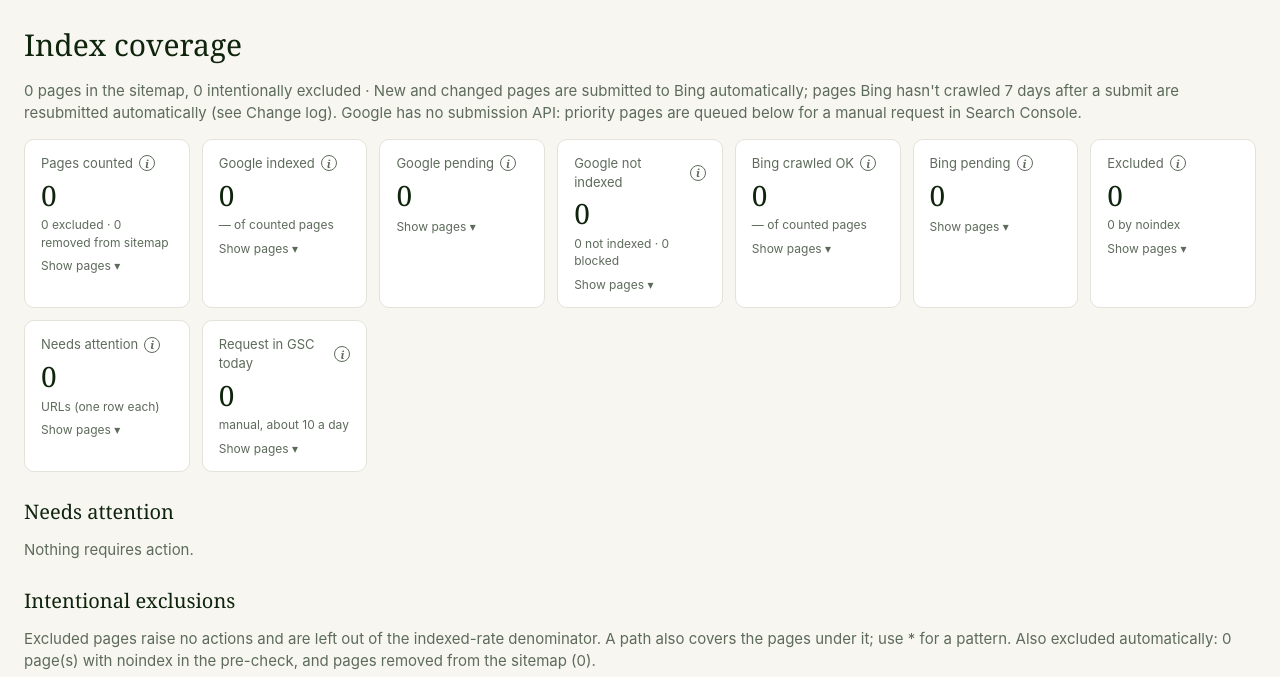
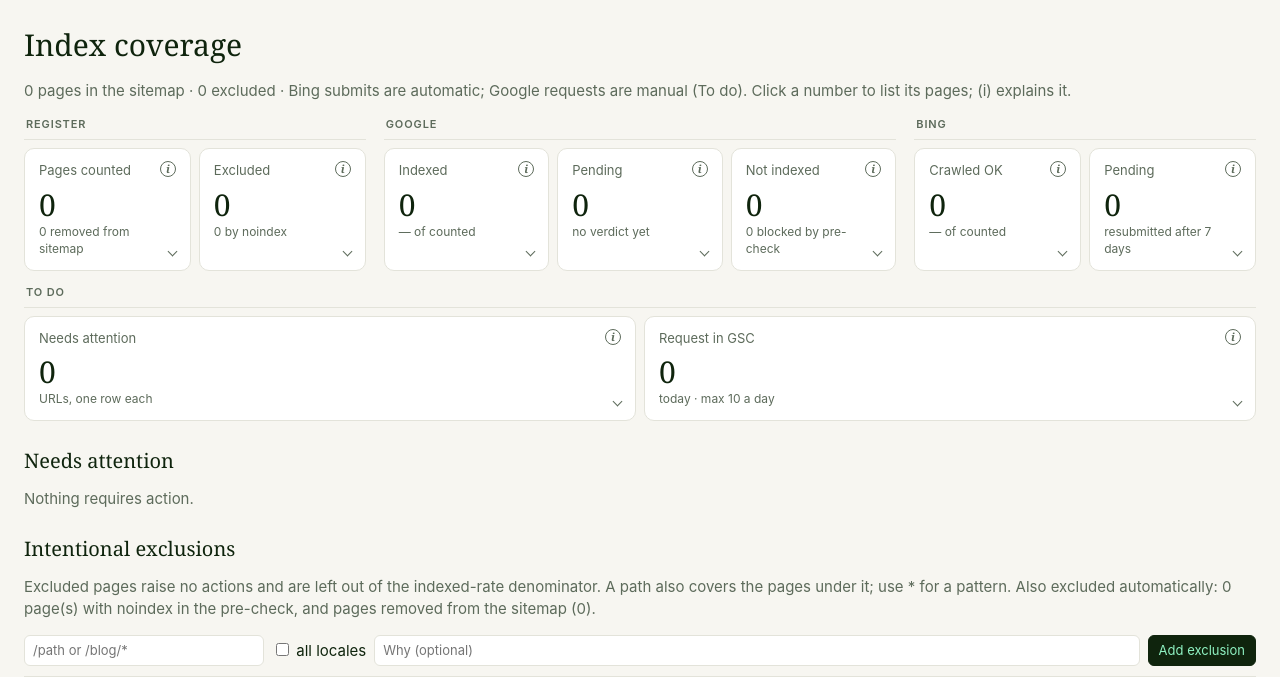
Before and after one commit to KohnDaniel/corvenia-search-monitor, a FastAPI app: page /coverage in a window 1280 px wide. Shown: the part 62-739 px from the top of the page. Run offline with FastAPI, Linux system fonts and the light colour scheme.

Commit message:
Index coverage: grouped tile redesign; versioned static URLs fix stale CSS after deploys
- Static CSS/JS links carry a content hash (?v=...), so browsers never mix new HTML with a
  cached old stylesheet (the cause of tooltip text showing inline after the last deploy).
- (i) text lives in data-tip and renders via CSS ::after; it cannot appear as page text, and
  an open tooltip no longer blocks clicks on the tile below.
- Tiles grouped as Register / Google / Bing / To do, tone colours on the numbers, chevron
  instead of "Show pages", wider tooltips, one-line intro.

Co-Authored-By: Claude Opus 5.5 <noreply@anthropic.com>

```diff
--- a/app/main.py
+++ b/app/main.py
@@ -9,6 +9,7 @@ actions (changes rows). Locally the user is "local-dev".
 
 from __future__ import annotations
 
+import hashlib
 import os
 from datetime import datetime, timezone
 from pathlib import Path
@@ -28,7 +29,9 @@ HERE = Path(__file__).parent
 app = FastAPI(title="Corvenia Marketing Control", docs_url=None, redoc_url=None)
 app.mount("/static", StaticFiles(directory=HERE / "static"), name="static")
 templates = Jinja2Templates(directory=HERE / "templates")
-templates.env.globals.update(charts=charts)
+# Static URLs carry a hash of the files, so a deploy never runs new HTML against a cached old CSS/JS.
+STATIC_VERSION = hashlib.sha1(b"".join((HERE / "static" / f).read_bytes() for f in ("app.css", "app.js"))).hexdigest()[:10]
+templates.env.globals.update(charts=charts, static_version=STATIC_VERSION)
 templates.env.filters["num"] = lambda v: "—" if v is None else f"{v:,.0f}".replace(",", " ")
 templates.env.filters["pct"] = lambda v: "—" if v is None else f"{v * 100:.1f} %"
 templates.env.filters["delta"] = lambda v: "" if v is None else f"{'+' if v >= 0 else ''}{v:.0f} %"
--- a/app/static/app.css
+++ b/app/static/app.css
@@ -125,19 +125,41 @@ form.excl input[name=note] { flex: 1; min-width: 200px; }
 form.excl input[type=text], form.excl input:not([type]) { font: inherit; font-size: 13px; padding: 5px 8px; border: 1px solid var(--line); border-radius: 6px; }
 button.link { background: transparent; color: var(--muted); border-color: var(--line); }
 
-/* Clickable tiles with (i) explanations, and the drill-down under them. */
-.tile.click { cursor: pointer; position: relative; transition: border-color .15s, box-shadow .15s; }
-.tile.click:hover, .tile.click:focus-visible { border-color: var(--forest); outline: none; }
-.tile.click.on { border-color: var(--forest); box-shadow: inset 0 -3px 0 var(--forest); }
-.tile .more { font-size: 12px; color: var(--muted); margin-top: 6px; }
-.tile.on .more { color: var(--forest); font-weight: 500; }
-.tile .label { display: flex; align-items: center; gap: 6px; }
+/* Index coverage tiles: labelled groups, tone on the number, chevron opens the drill-down. */
+.tilegroups { display: flex; flex-wrap: wrap; gap: 14px 18px; }
+.tgroup { flex: var(--n) 1 calc(var(--n) * 150px); min-width: 0; }
+.tgroup-h { font-size: 11px; font-weight: 600; letter-spacing: .08em; text-transform: uppercase; color: var(--muted);
+  padding: 0 2px 6px; border-bottom: 1px solid var(--line); margin-bottom: 8px; }
+.tgroup-tiles { display: grid; grid-template-columns: repeat(var(--n), minmax(0, 1fr)); gap: 8px; }
+.tilegroups .tile { position: relative; min-height: 0; height: 100%; padding: 12px 14px; display: flex; flex-direction: column; }
+.tilegroups .tile .label { display: flex; align-items: flex-start; justify-content: space-between; gap: 6px; font-size: 13px; color: var(--muted); }
+.tilegroups .tile .value { font: 500 30px/1.1 var(--serif); margin: 8px 0 2px; font-variant-numeric: tabular-nums; }
+.tilegroups .tile .sub { font-size: 12px; color: var(--muted); min-height: 1.45em; padding-right: 18px; }
+.tile.good .value { color: #1d7a4f; }
+.tile.warn .value { color: #8a6a00; }
+.tile.bad .value { color: var(--flame); }
+.tile.act { box-shadow: inset 3px 0 0 var(--mint); }
+.tile.quiet .value { color: var(--muted); }
+.tile.click { cursor: pointer; transition: border-color .15s, box-shadow .15s; }
+.tile.click:hover { border-color: #b9c4b5; }
+.tile.click:focus-visible { outline: 2px solid var(--forest); outline-offset: 2px; }
+.tile.click.on { border-color: var(--forest); box-shadow: 0 0 0 1px var(--forest); }
+.tile .chev { position: absolute; right: 14px; bottom: 15px; width: 7px; height: 7px; border-right: 1.5px solid var(--muted);
+  border-bottom: 1.5px solid var(--muted); transform: rotate(45deg); transition: transform .15s; }
+.tile.click:hover .chev { border-color: var(--forest); }
+.tile.on .chev { transform: rotate(-135deg); bottom: 11px; border-color: var(--forest); }
+@media (max-width: 640px) {
+  .tgroup { flex-basis: 100%; }
+  .tgroup-tiles { grid-template-columns: repeat(2, minmax(0, 1fr)); }
+}
 .info { position: static; display: inline-flex; align-items: center; justify-content: center; width: 16px; height: 16px; flex: none;
-  border: 1px solid var(--muted); border-radius: 50%; font: italic 600 11px/1 var(--serif); color: var(--muted); cursor: help; }
+  border: 1px solid var(--muted); border-radius: 50%; color: var(--muted); cursor: help; }
+.info::before { content: "i"; font: italic 600 11px/1 var(--serif); }
 .info:hover, .info:focus { border-color: var(--forest); color: var(--forest); outline: none; }
-.info .tip { display: none; position: absolute; z-index: 20; top: 38px; left: 6px; right: 6px; min-width: 0; padding: 10px 12px; border-radius: 8px;
-  background: var(--forest); color: #fff; font: 400 12px/1.45 var(--sans); font-style: normal; box-shadow: 0 6px 20px rgba(0,0,0,.18); cursor: default; }
-.info:hover .tip, .info:focus .tip, .info:focus-within .tip { display: block; }
+.info::after { content: attr(data-tip); display: none; position: absolute; z-index: 20; top: 38px; left: 6px; width: min(280px, calc(100vw - 48px));
+  padding: 10px 12px; border-radius: 8px; background: var(--forest); color: #fff; font: 400 12px/1.45 var(--sans);
+  box-shadow: 0 6px 20px rgba(0,0,0,.18); pointer-events: none; }
+.info:hover::after, .info:focus::after { display: block; }
 .drill { margin-top: 14px; background: var(--card); border: 1px solid var(--forest); border-radius: 10px; padding: 4px 12px 12px; }
 .drill-head { display: flex; align-items: center; justify-content: space-between; gap: 12px; }
 .drill-head h2 { margin: 10px 0; font-size: 18px; }
@@ -152,3 +174,4 @@ table.actions td.act, table.actions th:last-child { width: 1%; white-space: nowr
 table.actions td:first-child { width: 1%; }
 table.actions .rules { flex-direction: column; align-items: flex-start; }
 table.actions ul.fixes { padding-left: 14px; }
+.tgroup:last-child .info::after, .tgroup-tiles .tile:last-child .info::after { left: auto; right: 6px; }
--- a/app/templates/base.html
+++ b/app/templates/base.html
@@ -4,7 +4,7 @@
   <meta charset="utf-8">
   <meta name="viewport" content="width=device-width, initial-scale=1">
   <title>{% block title %}Marketing Control{% endblock %} · Corvenia</title>
-  <link rel="stylesheet" href="/static/app.css">
+  <link rel="stylesheet" href="/static/app.css?v={{ static_version }}">
 </head>
 <body>
 <header class="top">
@@ -28,6 +28,6 @@
     <span class="muted">no runs recorded yet</span>
   {% endfor %}
 </footer>
-<script src="/static/app.js" defer></script>
+<script src="/static/app.js?v={{ static_version }}" defer></script>
 </body>
 </html>
--- a/app/templates/coverage.html
+++ b/app/templates/coverage.html
@@ -2,46 +2,66 @@
 {% block title %}Index coverage{% endblock %}
 {% block content %}
 <h1>Index coverage</h1>
-<p class="muted">{{ cov.pages_total }} pages in the sitemap, {{ cov.excluded }} intentionally excluded{% if cov.last_run %} · register updated {{ cov.last_run[:16] | replace("T", " ") }} UTC{% endif %}
-  · New and changed pages are submitted to Bing automatically; pages Bing hasn't crawled 7 days after a submit are resubmitted automatically (see Change log).
-  Google has no submission API: priority pages are queued below for a manual request in Search Console.</p>
+<p class="muted">{{ cov.pages_total }} pages in the sitemap · {{ cov.excluded }} excluded{% if cov.last_run %} · updated {{ cov.last_run[:16] | replace("T", " ") }} UTC{% endif %} · Bing submits are automatic; Google requests are manual (To do). Click a number to list its pages; (i) explains it.</p>
 {% set gc, bc = cov.counts.google, cov.counts.bing %}
-{% macro tile(key, label, value, info, sub="", src="register", sel="") %}
-  <div class="tile click" role="button" tabindex="0" data-tile="{{ key }}" data-src="{{ src }}" data-sel="{{ sel }}" data-label="{{ label }}" aria-expanded="false">
-    <div class="label">{{ label }}
-      <span class="info" tabindex="0" role="note" aria-label="How this is calculated">i<span class="tip">{{ info }}</span></span></div>
-    <div class="value">{{ value }}</div>{% if sub %}<div class="sub">{{ sub }}</div>{% endif %}
-    <div class="more">Show pages ▾</div>
+{% macro tile(key, label, value, info, sub="", src="register", sel="", tone="", full="") %}
+  <div class="tile click {{ tone if value else '' }}" role="button" tabindex="0" data-tile="{{ key }}" data-src="{{ src }}" data-sel="{{ sel }}"
+       data-label="{{ full or label }}" aria-expanded="false" title="Show {{ (full or label) | lower }}">
+    <div class="label"><span>{{ label }}</span>
+      <span class="info" tabindex="0" role="img" aria-label="{{ info }}" data-tip="{{ info }}"></span></div>
+    <div class="value">{{ value }}</div>
+    <div class="sub">{{ sub }}</div>
+    <span class="chev" aria-hidden="true"></span>
   </div>
 {% endmacro %}
-<section class="tiles compact" id="tiles">
+<section class="tilegroups" id="tiles">
+  <div class="tgroup" style="--n:2">
+    <div class="tgroup-h">Register</div>
+    <div class="tgroup-tiles">
     {{ tile("counted", "Pages counted", cov.total,
        "Pages in sitemap.xml (read daily by the indexing collector), minus intentional exclusions: the exclusion list below and pages whose pre-check found noindex. Pages removed from the sitemap are not counted. This is the denominator for both indexed %.",
-     cov.excluded ~ " excluded · " ~ cov.removed_from_sitemap ~ " removed from sitemap", sel="x=0") }}
-  {{ tile("g-indexed", "Google indexed", gc.indexed,
-     "Google URL Inspection API: verdict PASS and a coverage state that says indexed. % = Google indexed ÷ pages counted. Each page is inspected 1, 3, 7 and 14 days after it is first seen, then weekly; indexed pages every 30 days; at most 80 inspections per run.",
-     ((gc.indexed / cov.total) | pct if cov.total else "—") ~ " of counted pages", sel="x=0 g=indexed") }}
-  {{ tile("g-pending", "Google pending", gc.pending + gc.unknown,
-     "Counted pages with no verdict yet: not inspected so far (the 80-per-run cap queues the rest for the next run), or Google returned no clear indexed / not-indexed state.",
-     sel="x=0 g=pending,unknown") }}
-  {{ tile("g-not", "Google not indexed", gc.not_indexed + gc.blocked,
-     "Not indexed: URL Inspection verdict FAIL or NEUTRAL, or a coverage state such as 'Crawled – currently not indexed'. Blocked: our pre-check failed (not HTTP 200, or the canonical points elsewhere). The reason is shown per page.",
-     gc.not_indexed ~ " not indexed · " ~ gc.blocked ~ " blocked", sel="x=0 g=not_indexed,blocked") }}
-  {{ tile("b-ok", "Bing crawled OK", bc.indexed,
-     "Bing Webmaster GetUrlInfo: Bing has a crawl date and the crawl got HTTP < 400. Bing's API has no 'indexed' flag, so this is the closest signal. % = crawled OK ÷ pages counted.",
-     ((bc.indexed / cov.total) | pct if cov.total else "—") ~ " of counted pages", sel="x=0 b=indexed") }}
-  {{ tile("b-pending", "Bing pending", bc.pending + bc.unknown,
-     "Counted pages Bing has not crawled yet, or not checked yet (per-run cap). Pages still not crawled 7 days after a submit are resubmitted automatically.",
-     sel="x=0 b=pending,unknown") }}
+       cov.removed_from_sitemap ~ " removed from sitemap", sel="x=0") }}
     {{ tile("excluded", "Excluded", cov.excluded,
        "Pages in the sitemap that are intentionally kept out of the index: matched by the exclusion list, or noindex found by the pre-check. They raise no actions and are not in the indexed-% denominator.",
-     cov.excluded_noindex ~ " by noindex", sel="x=1") }}
+       cov.excluded_noindex ~ " by noindex", sel="x=1", tone="quiet") }}
+    </div>
+  </div>
+  <div class="tgroup" style="--n:3">
+    <div class="tgroup-h">Google</div>
+    <div class="tgroup-tiles">
+    {{ tile("g-indexed", "Indexed", gc.indexed,
+       "Google URL Inspection API: verdict PASS and a coverage state that says indexed. % = Google indexed ÷ pages counted. Each page is inspected 1, 3, 7 and 14 days after it is first seen, then weekly; indexed pages every 30 days; at most 80 inspections per run.",
+       ((gc.indexed / cov.total) | pct if cov.total else "—") ~ " of counted", sel="x=0 g=indexed", tone="good", full="Google indexed") }}
+    {{ tile("g-pending", "Pending", gc.pending + gc.unknown,
+       "Counted pages with no verdict yet: not inspected so far (the 80-per-run cap queues the rest for the next run), or Google returned no clear indexed / not-indexed state.",
+       "no verdict yet", sel="x=0 g=pending,unknown", tone="warn", full="Google pending") }}
+    {{ tile("g-not", "Not indexed", gc.not_indexed + gc.blocked,
+       "Not indexed: URL Inspection verdict FAIL or NEUTRAL, or a coverage state such as 'Crawled – currently not indexed'. Blocked: our pre-check failed (not HTTP 200, or the canonical points elsewhere). The reason is shown per page.",
+       gc.blocked ~ " blocked by pre-check", sel="x=0 g=not_indexed,blocked", tone="bad", full="Google not indexed") }}
+    </div>
+  </div>
+  <div class="tgroup" style="--n:2">
+    <div class="tgroup-h">Bing</div>
+    <div class="tgroup-tiles">
+    {{ tile("b-ok", "Crawled OK", bc.indexed,
+       "Bing Webmaster GetUrlInfo: Bing has a crawl date and the crawl got HTTP < 400. Bing's API has no 'indexed' flag, so this is the closest signal. % = crawled OK ÷ pages counted.",
+       ((bc.indexed / cov.total) | pct if cov.total else "—") ~ " of counted", sel="x=0 b=indexed", tone="good", full="Bing crawled OK") }}
+    {{ tile("b-pending", "Pending", bc.pending + bc.unknown,
+       "Counted pages Bing has not crawled yet, or not checked yet (per-run cap). Pages still not crawled 7 days after a submit are resubmitted automatically.",
+       "resubmitted after 7 days", sel="x=0 b=pending,unknown", tone="warn", full="Bing pending") }}
+    </div>
+  </div>
+  <div class="tgroup" style="--n:2">
+    <div class="tgroup-h">To do</div>
+    <div class="tgroup-tiles">
     {{ tile("attention", "Needs attention", cov.open_actions | length,
        "One row per URL where at least one rule fires: blocked (pre-check failed), engine mismatch (indexed in one engine only after 7 days), slow publish (not in Google 72 h after publish), not indexed after 14 days, request indexing. A row closes when no rule fires any more.",
-     "URLs (one row each)", src="actions") }}
-  {{ tile("request", "Request in GSC today", cov.request_queue | length,
+       "URLs, one row each", src="actions", tone="bad") }}
+    {{ tile("request", "Request in GSC", cov.request_queue | length,
        "Google has no submission API, so these are manual: request indexing in Search Console (URL Inspection → Request indexing), then press Requested. Priority pages: a fix logged in the last 30 days, or a new page not indexed after 72 h, where Google's reason is crawled/discovered not indexed or unknown. At most 10 a day; a page is not asked for again within 14 days.",
-     "manual, about 10 a day", src="actions", sel="rules=request_indexing") }}
+       "today · max 10 a day", src="actions", sel="rules=request_indexing", tone="act", full="Request in GSC today") }}
+    </div>
+  </div>
 </section>
 <section class="drill" id="drill" hidden>
   <div class="drill-head"><h2 id="drill-title"></h2><button class="link" id="drill-close">Close ✕</button></div>
```
Also changed, not shown: tests/test_app.py (+7 -1 lines). Lines whose indentation alone changed are shown as unchanged.
